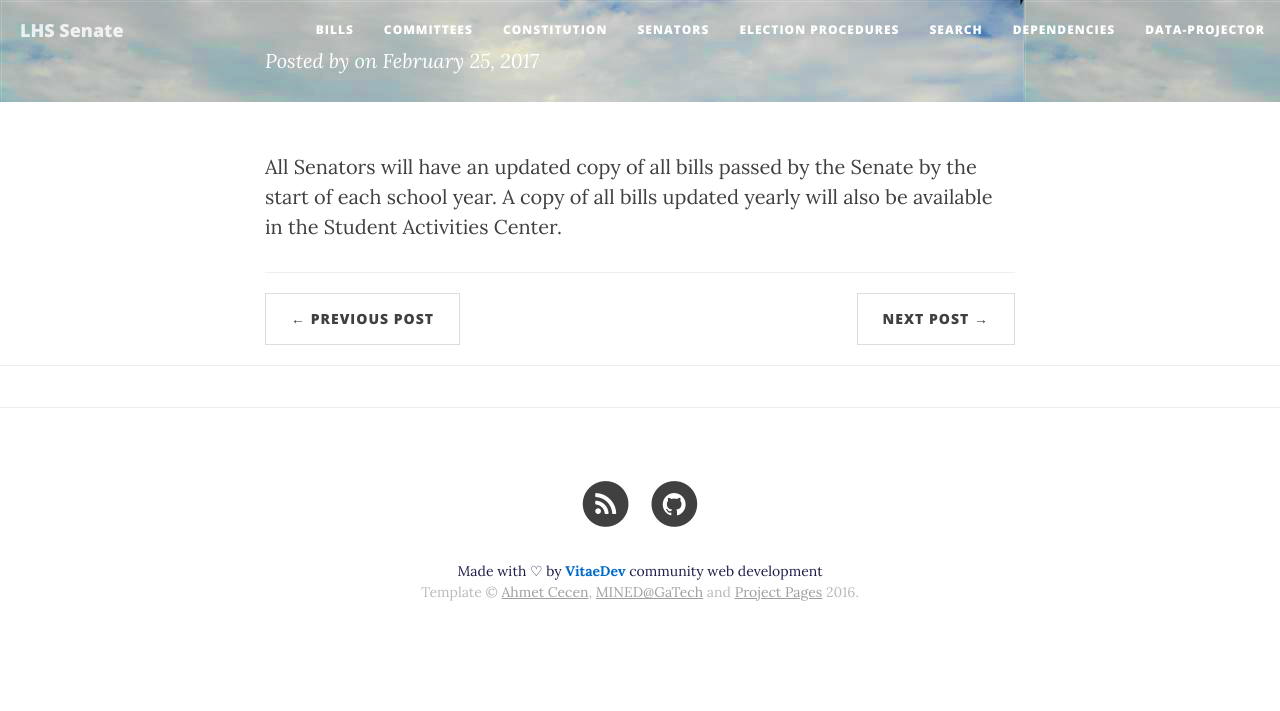
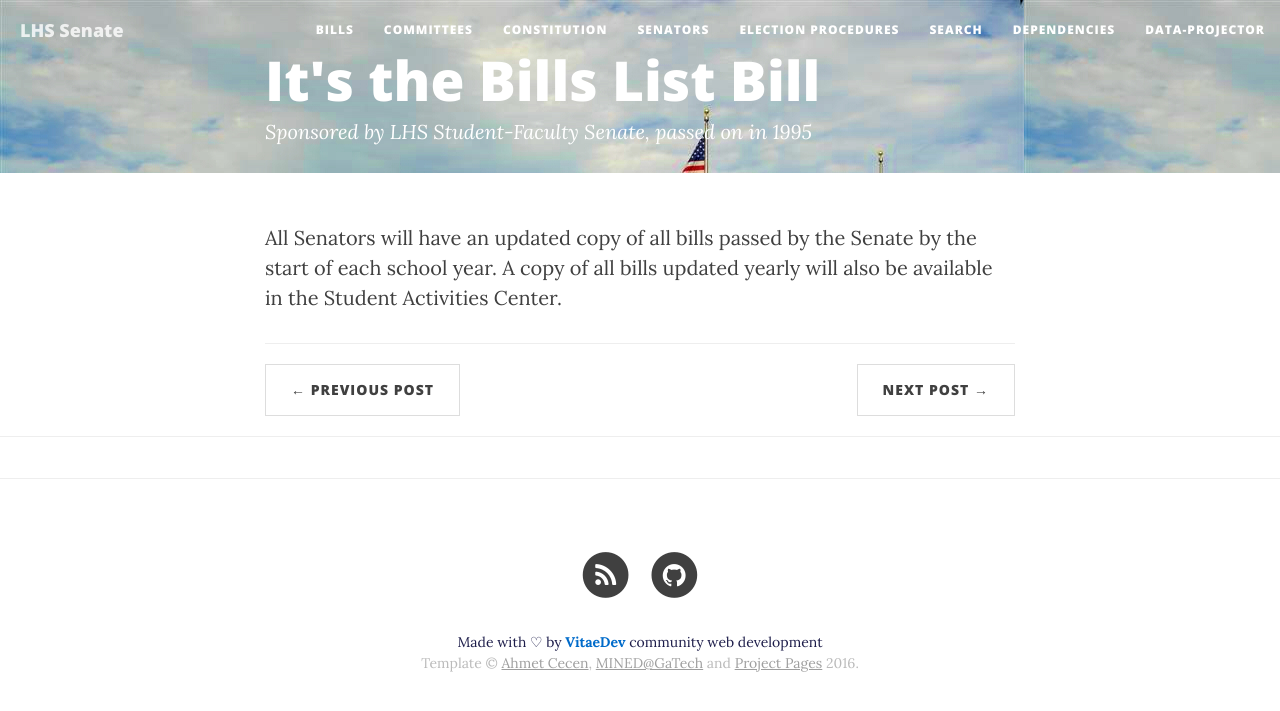
Before and after one commit to vitaedev/lhssenate, a Jekyll site: the page built from _posts/1995-01-03-Bills-List-Bill.markdown, in a window 1280 px wide. Shown: the top 711 px of the page. Built offline with Jekyll 4.4.1, drawn with Linux system fonts in a browser that asks for light colours; nearby versions of some CDN libraries; our own code applies the rules of GitHub Pages for plain Markdown files; comment, search, counter and statistics services are not loaded.

```diff
--- a/_posts/1995-01-03-Bills-List-Bill.markdown
+++ b/_posts/1995-01-03-Bills-List-Bill.markdown
@@ -1,7 +1,7 @@
 ---
 layout:         bill
 category:       bills
-title:          "Bills List" Bill
+title:          Bills List Bill
 year:           1995-1996
 summary:
 sponsors:       LHS Student-Faculty Senate
```
